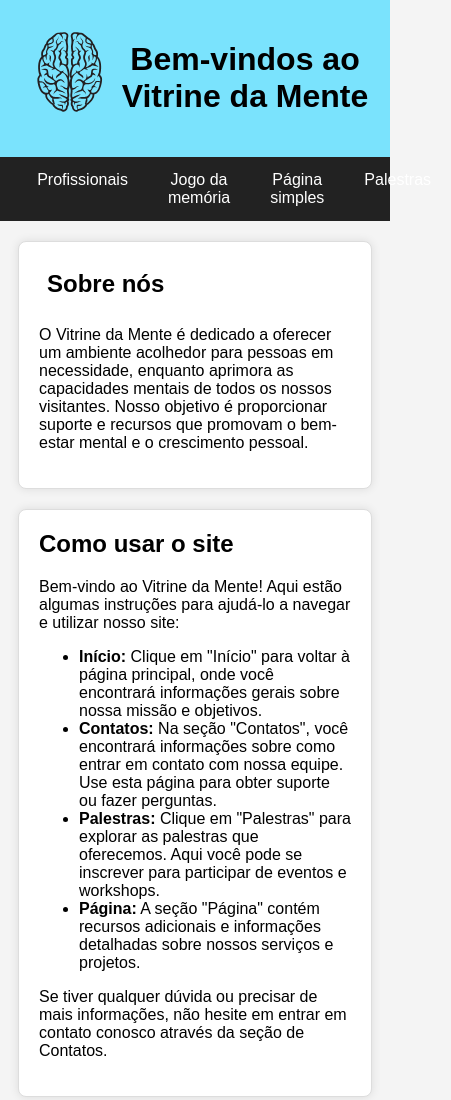
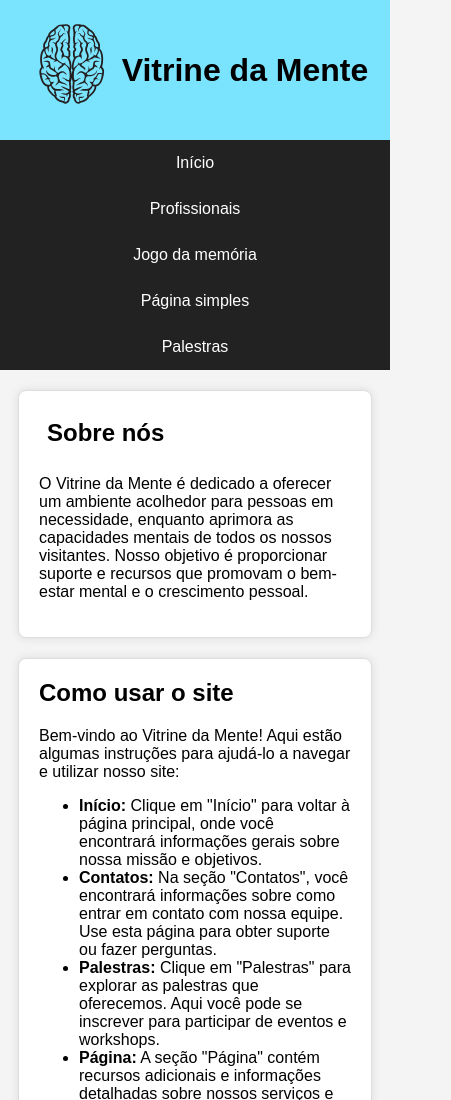
Before and after one commit to prof-ber/PI1-202400002, a plain HTML site: page docs/index.html in a window 390 px wide. Shown: the top 1100 px of the page, 451 px wide, since content can reach past the window. Drawn offline with Linux system fonts and the light colour scheme; a web font is replaced by a local one.

Commit message:
responsive header

```diff
--- a/docs/index.html
+++ b/docs/index.html
@@ -10,7 +10,7 @@
     <a href="#conteudo" class="skip-link">Ir para o conteúdo principal</a>
     <header>
         <img src="assets/brain-clip-art.svg" alt="logo" id="logo">
-        <h1>Bem-vindos ao Vitrine da Mente</h1>
+        <h1>Vitrine da Mente</h1>
     </header>
     <nav>
 
--- a/docs/style.css
+++ b/docs/style.css
@@ -23,7 +23,14 @@ nav {
     display: flex;
     justify-content: center;
     background-color: #222;
+    flex-wrap: wrap;
+}
 
+@media (max-width: 600px) {
+    nav {
+        flex-direction: column;
+        align-items: center;
+    }
 }
 nav a {
     padding: 14px 20px;
```
Also changed, not shown: docs/profissionais.html (+8 -7 lines), docs/simples.html (+1 -1 lines).
